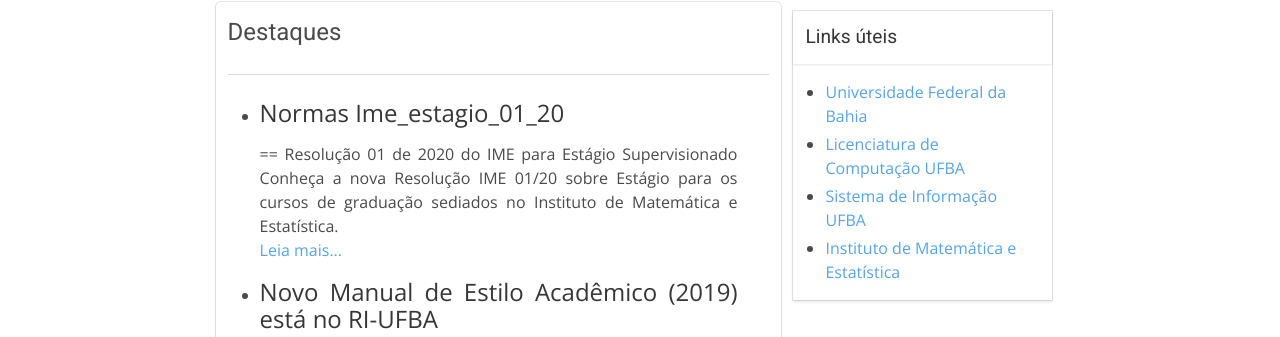
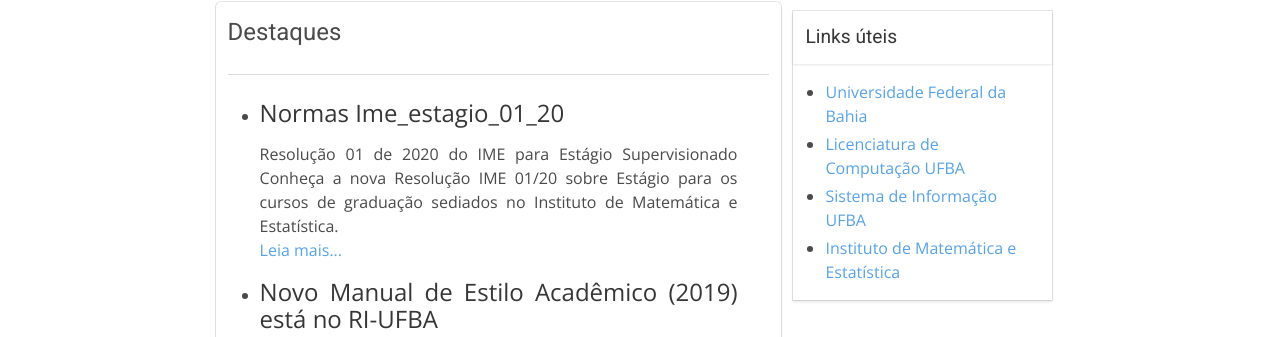
Before and after one commit to bcc-ufba/bcc-ufba.github.io, a Jekyll site: the page built from index.html, in a window 1280 px wide. Shown: the part 667-1004 px from the top of the page. Built offline with Jekyll 4.4.1, drawn with Linux system fonts in a browser that asks for light colours; the list of posts is cut into pages by our own code.

```diff
--- a/_posts/2021-01-25-normas-ime_estagio_01_20.markdown
+++ b/_posts/2021-01-25-Normas-IME_Estagio_01_20.markdown
@@ -1,4 +1,4 @@
-== Resolução 01 de 2020 do IME para Estágio Supervisionado
+Resolução 01 de 2020 do IME para Estágio Supervisionado
 
 Conheça a nova Resolução [IME 01/20][estagio] sobre Estágio para os cursos de graduação sediados no Instituto de Matemática e Estatística.
 
```
